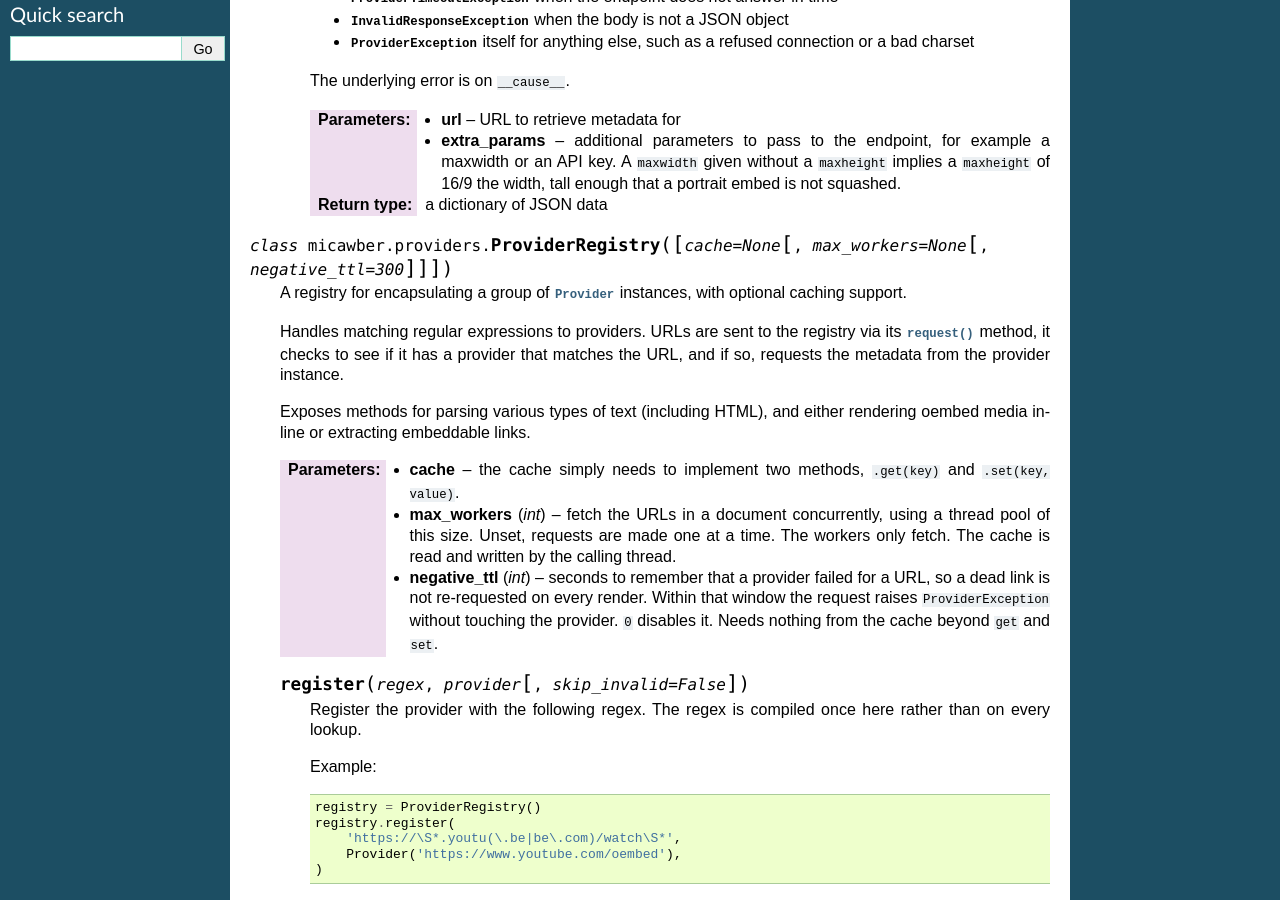
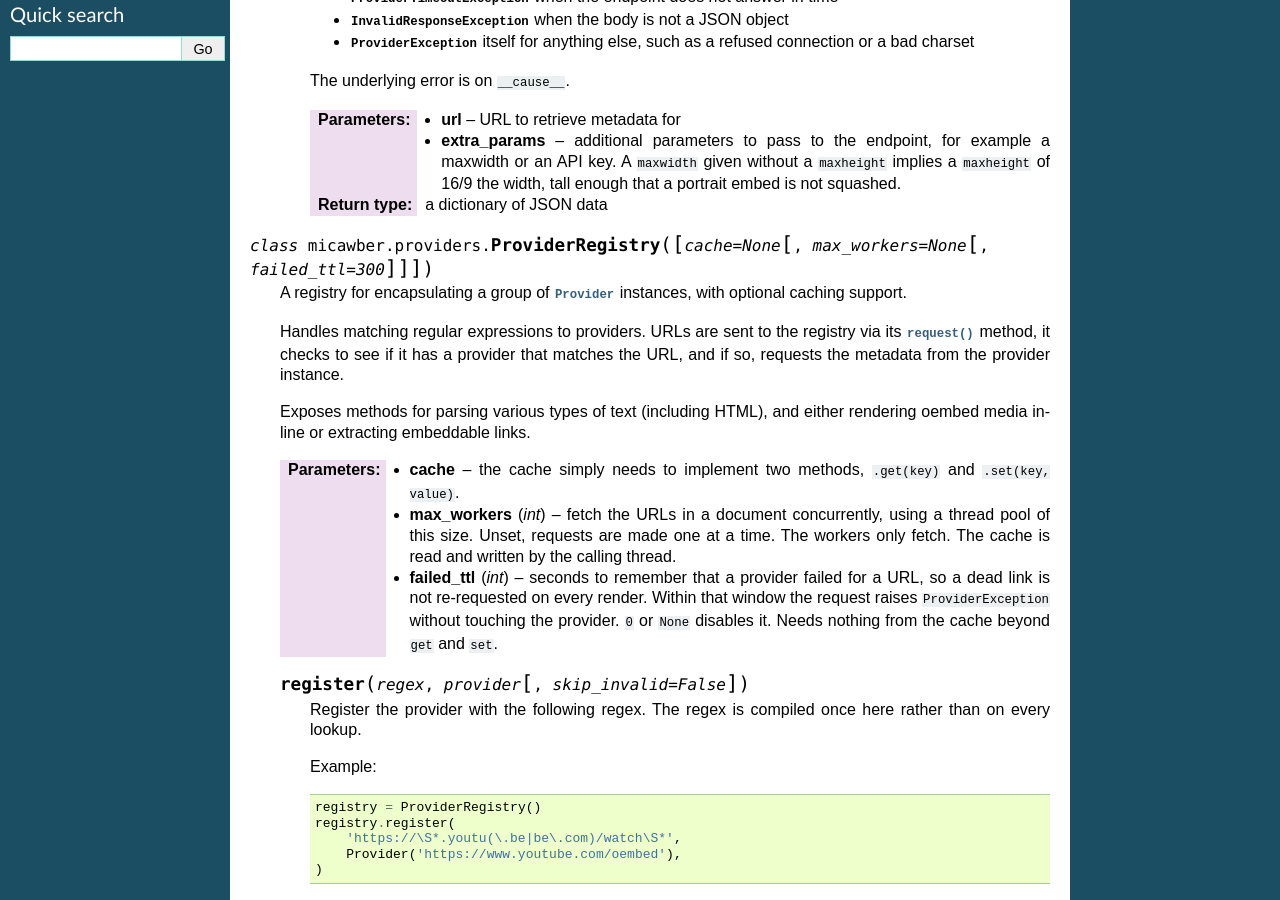
Before and after one commit to coleifer/micawber, a Sphinx documentation site: the page built from docs/api.rst, in a window 1280 px wide and 900 px high, scrolled down 627 px. Built offline with Sphinx 7.4.7, drawn with Linux system fonts in a browser that asks for light colours.

Commit message:
Rename negative_ttl -> failed_ttl

```diff
--- a/docs/api.rst
+++ b/docs/api.rst
@@ -53,7 +53,7 @@ Providers
         :rtype: a dictionary of JSON data
 
 
-.. py:class:: ProviderRegistry([cache=None[, max_workers=None[, negative_ttl=300]]])
+.. py:class:: ProviderRegistry([cache=None[, max_workers=None[, failed_ttl=300]]])
 
     A registry for encapsulating a group of :py:class:`Provider` instances,
     with optional caching support.
@@ -71,11 +71,11 @@ Providers
         a thread pool of this size. Unset, requests are made one at a time.
         The workers only fetch. The cache is read and written by the calling
         thread.
-    :param int negative_ttl: seconds to remember that a provider failed for a
+    :param int failed_ttl: seconds to remember that a provider failed for a
         URL, so a dead link is not re-requested on every render. Within that
         window the request raises ``ProviderException`` without touching the
-        provider. ``0`` disables it. Needs nothing from the cache beyond
-        ``get`` and ``set``.
+        provider. ``0`` or ``None`` disables it. Needs nothing from the cache
+        beyond ``get`` and ``set``.
 
     .. py:method:: register(regex, provider[, skip_invalid=False])
 
```
Also changed, not shown: 2 other files.
